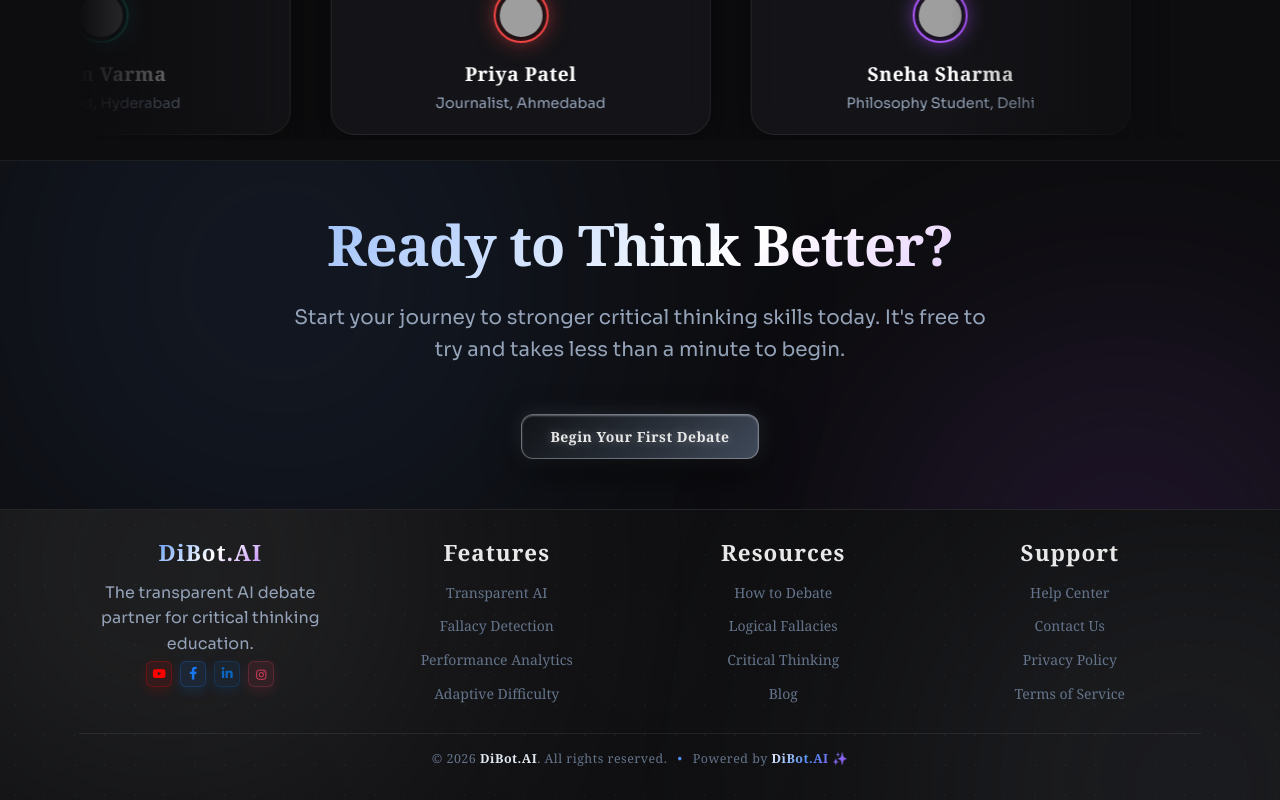
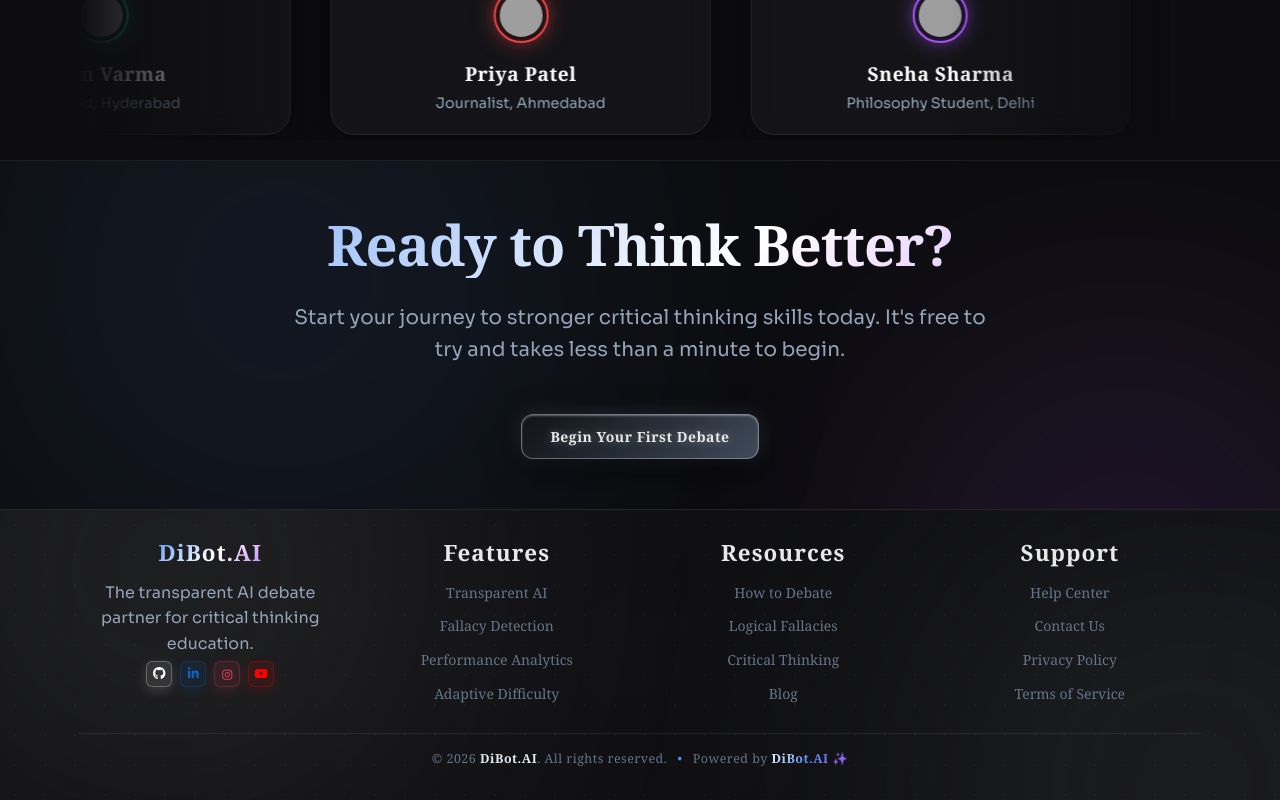
Before and after one commit to Khursheed5898/DiBot.AI, a React (Vite) app: page / in a window 1280 px wide. Shown: the part 2695-3495 px from the top of the page. Built offline with nearby package versions, Linux system fonts and the light colour scheme; no server answers; grey boxes are pictures that could not be loaded.

Commit message:
update: social media links with Khursheed5898 profile

```diff
--- a/src/components/Footer.jsx
+++ b/src/components/Footer.jsx
@@ -16,17 +16,17 @@
               education.
             </p>
             <div className="social-links">
-              <a href="https://youtube.com" className="social-icon youtube" aria-label="YouTube" target="_blank" rel="noopener noreferrer">
-                <i className="fab fa-youtube" />
+              <a href="https://github.com/Khursheed5898" className="social-icon github" aria-label="GitHub" target="_blank" rel="noopener noreferrer">
+                <i className="fab fa-github" />
               </a>
-              <a href="https://facebook.com" className="social-icon facebook" aria-label="Facebook" target="_blank" rel="noopener noreferrer">
-                <i className="fab fa-facebook-f" />
-              </a>
-              <a href="https://linkedin.com" className="social-icon linkedin" aria-label="LinkedIn" target="_blank" rel="noopener noreferrer">
+              <a href="https://linkedin.com/in/khursheed5898" className="social-icon linkedin" aria-label="LinkedIn" target="_blank" rel="noopener noreferrer">
                 <i className="fab fa-linkedin-in" />
               </a>
-              <a href="https://instagram.com" className="social-icon instagram" aria-label="Instagram" target="_blank" rel="noopener noreferrer">
+              <a href="https://instagram.com/khursheed5898" className="social-icon instagram" aria-label="Instagram" target="_blank" rel="noopener noreferrer">
                 <i className="fab fa-instagram" />
+              </a>
+              <a href="https://youtube.com/@khursheed5898" className="social-icon youtube" aria-label="YouTube" target="_blank" rel="noopener noreferrer">
+                <i className="fab fa-youtube" />
               </a>
             </div>
           </div>
--- a/src/styles/Global.css
+++ b/src/styles/Global.css
@@ -749,6 +749,15 @@
   text-decoration: none;
 }
 
+/* GitHub Glass Box */
+.social-icon.github {
+  background: rgba(255, 255, 255, 0.1) !important;
+  border: 1px solid rgba(255, 255, 255, 0.25) !important;
+  color: #ffffff !important;
+  box-shadow: 0 4px 12px rgba(255, 255, 255, 0.15);
+  font-size: 0.8rem !important;
+}
+
 /* YouTube Glass Box */
 .social-icon.youtube {
   background: rgba(255, 0, 0, 0.1) !important;
@@ -787,6 +796,12 @@
 
 .social-links a:hover {
   transform: translateY(-3px) scale(1.1) !important;
+}
+
+.social-icon.github:hover {
+  background: rgba(255, 255, 255, 0.25) !important;
+  border-color: rgba(255, 255, 255, 0.6) !important;
+  box-shadow: 0 6px 20px rgba(255, 255, 255, 0.4) !important;
 }
 
 .social-icon.youtube:hover {
```
